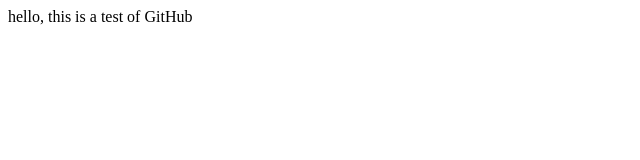
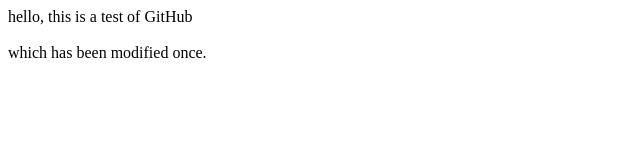
Before and after one commit to jacobirwin/demo, a plain HTML site: page index.html in a window 1280 px wide. Shown: the whole page, without its empty margins (0-640 px from the left). Drawn offline with Linux system fonts and the light colour scheme.

Commit message:
First changes to index.

```diff
--- a/index.html
+++ b/index.html
@@ -4,5 +4,8 @@
 </head>
 <body>
 hello, this is a test of GitHub
+<br />
+<br/>
+which has been modified once.
 </body>
 </html>
```
